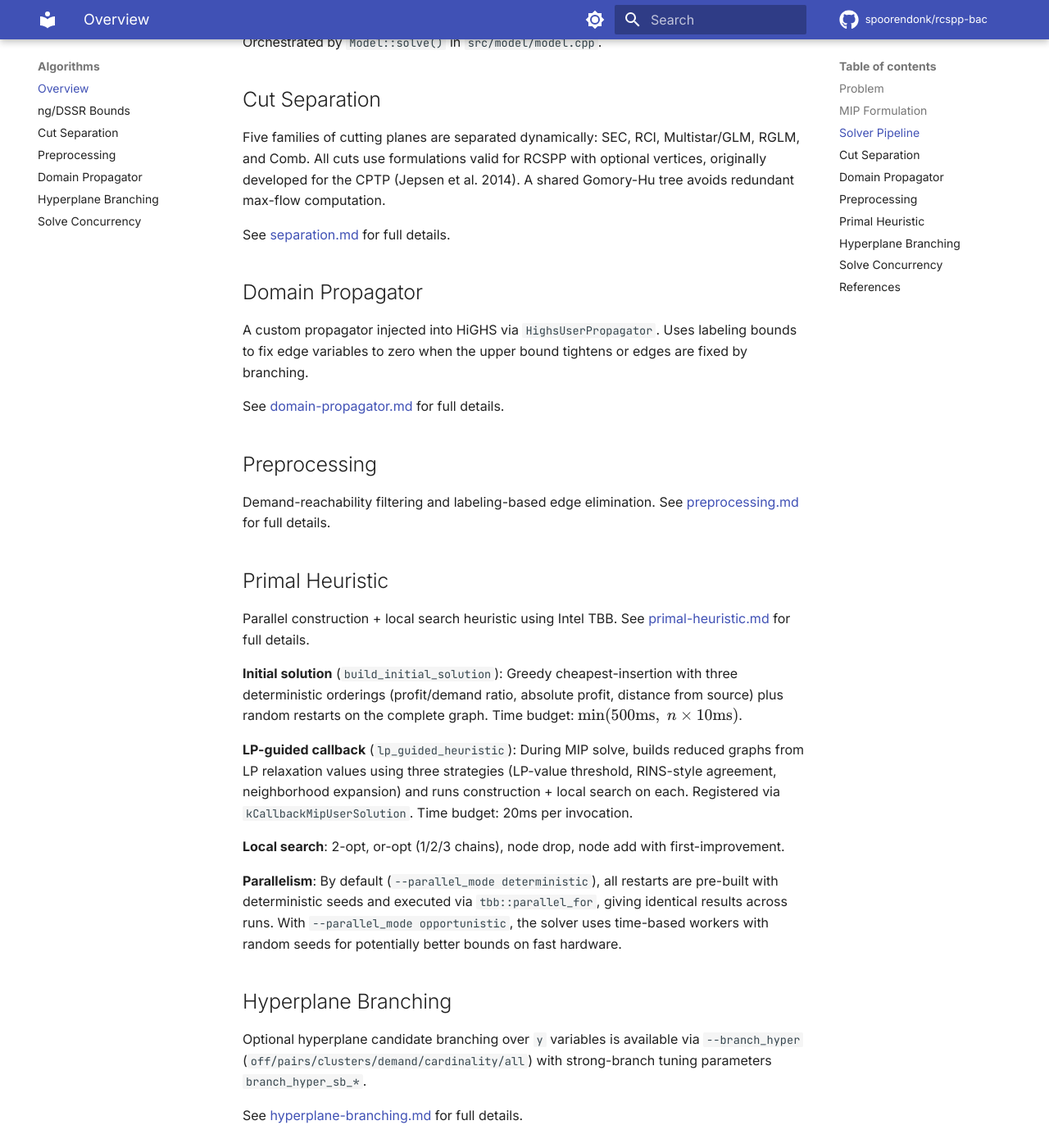
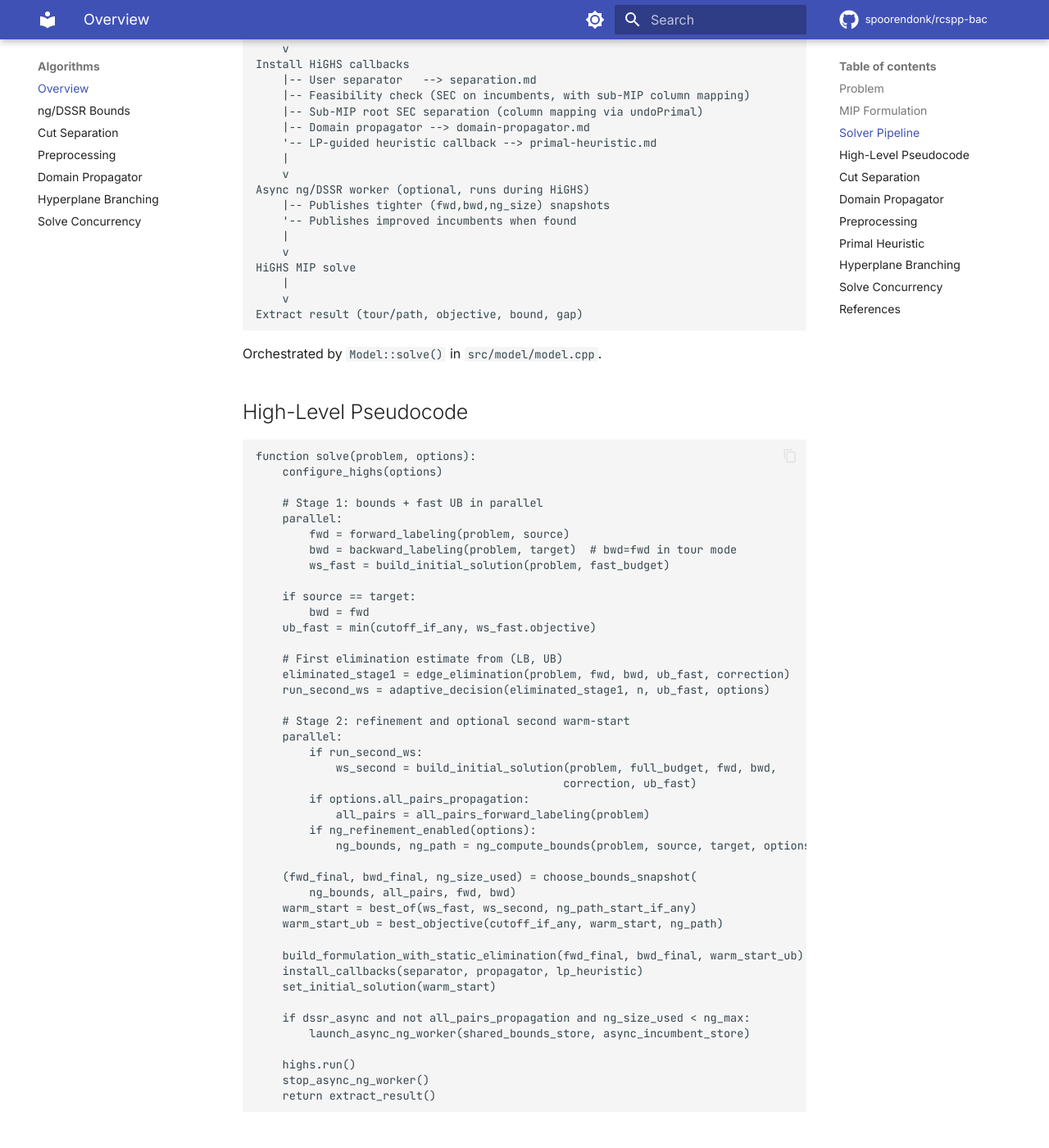
Before and after one commit to spoorendonk/cptp, an MkDocs documentation site: the page built from docs/algorithms.md, in a window 1280 px wide and 1400 px high, scrolled down 1780 px. Shown: the whole window at 82% size. Built offline with MkDocs 1.6.1 and Material for MkDocs 9.7.7, drawn with Linux system fonts in a browser that asks for light colours; comment, search, counter and statistics services are not loaded; some of the changed text lies outside the part shown.

Commit message:
refactor: staged preprocessing and remove label caps

````diff
--- a/docs/algorithms.md
+++ b/docs/algorithms.md
@@ -43,10 +43,25 @@ $$\min \sum_e c_e \, x_e - \sum_i p_i \, y_i$$
 Load instance
     |
     v
-Preprocessing (parallel via TBB)
-    |-- Forward labeling (bounds from source)
-    |-- Backward labeling (bounds from target; same as forward for tour)
-    '-- Initial heuristic (greedy + local search)
+Stage 1 preprocessing (parallel via TBB)
+    |-- Forward 2-cycle labeling from source  -> fwd bounds
+    |-- Backward 2-cycle labeling from target -> bwd bounds (or fwd for tour)
+    '-- Fast warm-start (quick UB, no bounds required)
+    |
+    v
+First edge-elimination pass
+    '-- Uses (Stage-1 bounds, fast UB)
+    |
+    v
+Stage 2 preprocessing (parallel via TBB)
+    |-- Second warm-start on reduced graph (adaptive, optional)
+    |-- s-t ng/DSSR refinement (optional)
+    '-- All-pairs 2-cycle bounds (optional)
+    |
+    v
+Select final preprocessing artifacts
+    |-- Final bounds snapshot (prefer refined ng, else all-pairs rows, else Stage-1)
+    '-- Initial incumbent + UB
     |
     v
 Build MIP formulation
@@ -63,6 +78,11 @@ Install HiGHS callbacks
     '-- LP-guided heuristic callback --> primal-heuristic.md
     |
     v
+Async ng/DSSR worker (optional, runs during HiGHS)
+    |-- Publishes tighter (fwd,bwd,ng_size) snapshots
+    '-- Publishes improved incumbents when found
+    |
+    v
 HiGHS MIP solve
     |
     v
@@ -70,6 +90,53 @@ Extract result (tour/path, objective, bound, gap)
 ```
 
 Orchestrated by `Model::solve()` in `src/model/model.cpp`.
+
+## High-Level Pseudocode
+
+```text
+function solve(problem, options):
+    configure_highs(options)
+
+    # Stage 1: bounds + fast UB in parallel
+    parallel:
+        fwd = forward_labeling(problem, source)
+        bwd = backward_labeling(problem, target)  # bwd=fwd in tour mode
+        ws_fast = build_initial_solution(problem, fast_budget)
+
+    if source == target:
+        bwd = fwd
+    ub_fast = min(cutoff_if_any, ws_fast.objective)
+
+    # First elimination estimate from (LB, UB)
+    eliminated_stage1 = edge_elimination(problem, fwd, bwd, ub_fast, correction)
+    run_second_ws = adaptive_decision(eliminated_stage1, n, ub_fast, options)
+
+    # Stage 2: refinement and optional second warm-start
+    parallel:
+        if run_second_ws:
+            ws_second = build_initial_solution(problem, full_budget, fwd, bwd,
+                                              correction, ub_fast)
+        if options.all_pairs_propagation:
+            all_pairs = all_pairs_forward_labeling(problem)
+        if ng_refinement_enabled(options):
+            ng_bounds, ng_path = ng_compute_bounds(problem, source, target, options)
+
+    (fwd_final, bwd_final, ng_size_used) = choose_bounds_snapshot(
+        ng_bounds, all_pairs, fwd, bwd)
+    warm_start = best_of(ws_fast, ws_second, ng_path_start_if_any)
+    warm_start_ub = best_objective(cutoff_if_any, warm_start, ng_path)
+
+    build_formulation_with_static_elimination(fwd_final, bwd_final, warm_start_ub)
+    install_callbacks(separator, propagator, lp_heuristic)
+    set_initial_solution(warm_start)
+
+    if dssr_async and not all_pairs_propagation and ng_size_used < ng_max:
+        launch_async_ng_worker(shared_bounds_store, async_incumbent_store)
+
+    highs.run()
+    stop_async_ng_worker()
+    return extract_result()
+```
 
 ## Cut Separation
 
@@ -96,7 +163,7 @@ Demand-reachability filtering and labeling-based edge elimination. See [preproce
 
 Parallel construction + local search heuristic using Intel TBB. See [primal-heuristic.md](primal-heuristic.md) for full details.
 
-**Initial solution** (`build_initial_solution`): Greedy cheapest-insertion with three deterministic orderings (profit/demand ratio, absolute profit, distance from source) plus random restarts on the complete graph. Time budget: $\min(500\text{ms},\; n \times 10\text{ms})$.
+**Initial solution** (`build_initial_solution`): Greedy cheapest-insertion with three deterministic orderings (profit/demand ratio, absolute profit, distance from source) plus random restarts. It is used in two startup roles: a fast first pass to get an early UB, and an optional second pass on a bound-filtered reduced graph after the first elimination step.
 
 **LP-guided callback** (`lp_guided_heuristic`): During MIP solve, builds reduced graphs from LP relaxation values using three strategies (LP-value threshold, RINS-style agreement, neighborhood expansion) and runs construction + local search on each. Registered via `kCallbackMipUserSolution`. Time budget: 20ms per invocation.
 
````
Also changed, not shown: GEMINI.md (deleted, +0 -1 lines), docs/cli.md (+11 -3 lines), docs/domain-propagator.md (+26 -8 lines), docs/preprocessing.md (+16 -6 lines), 8 other files.
